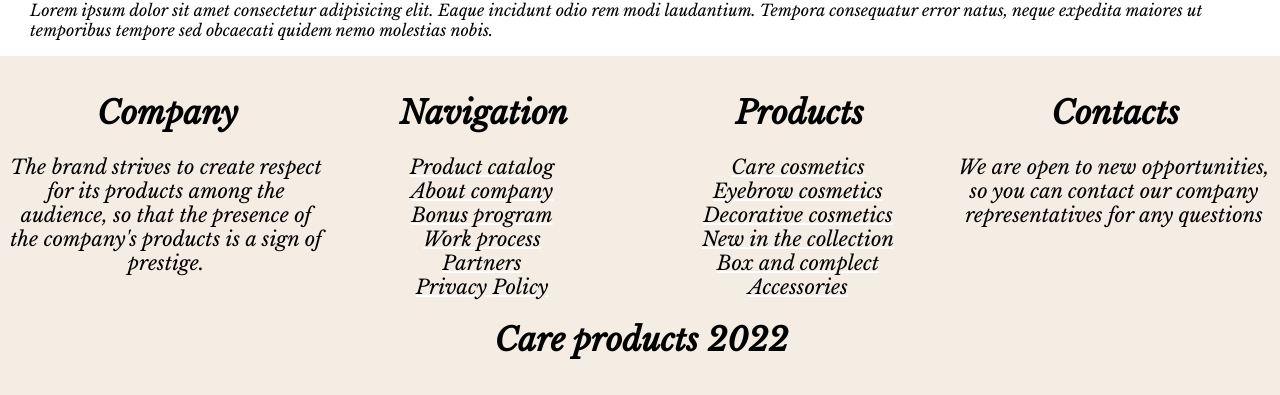
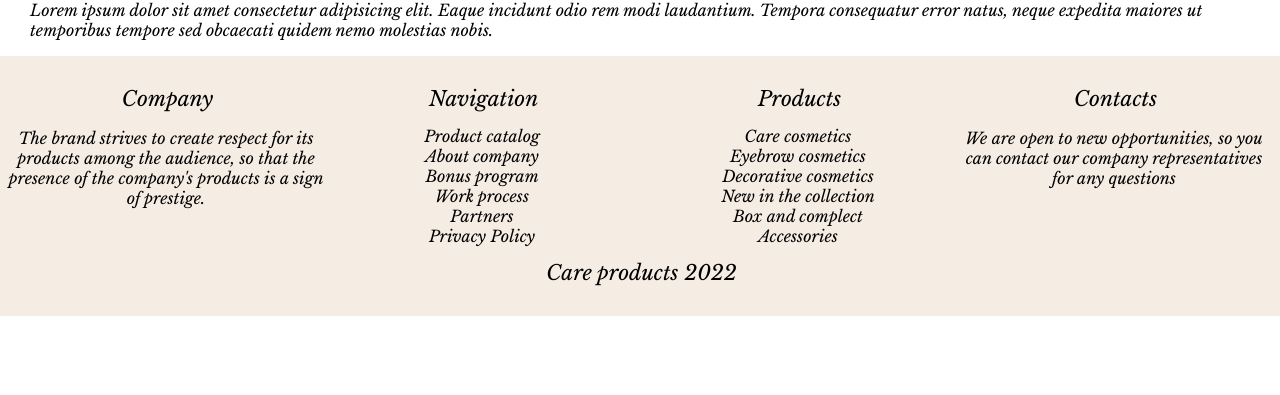
Before and after one commit to AigerimAkmatalieva/care-products-diploma-, a React (Create React App) app: page /signup in a window 1280 px wide. Shown: the part 797-1192 px from the top of the page. After the commit the page ends 1113 px from the top, so only its background shows below. Built offline with nearby package versions, Linux system fonts and the light colour scheme.

Commit message:
correct footer

```diff
--- a/src/components/Footer/Footer.css
+++ b/src/components/Footer/Footer.css
@@ -73,12 +73,15 @@
   text-align: center;
   color: black;
 }
+.Footer h1 {
+  font-size: 1.3rem;
+  font-weight: 400;
+}
 .Footer p {
-  font-size: 20px;
+  font-size: 1rem;
   font-weight: 400;
 }
 .Footer aside {
-  font-size: 20px;
+  font-size: 1rem;
   font-weight: 400;
-  text-decoration: underline white;
 }
```
